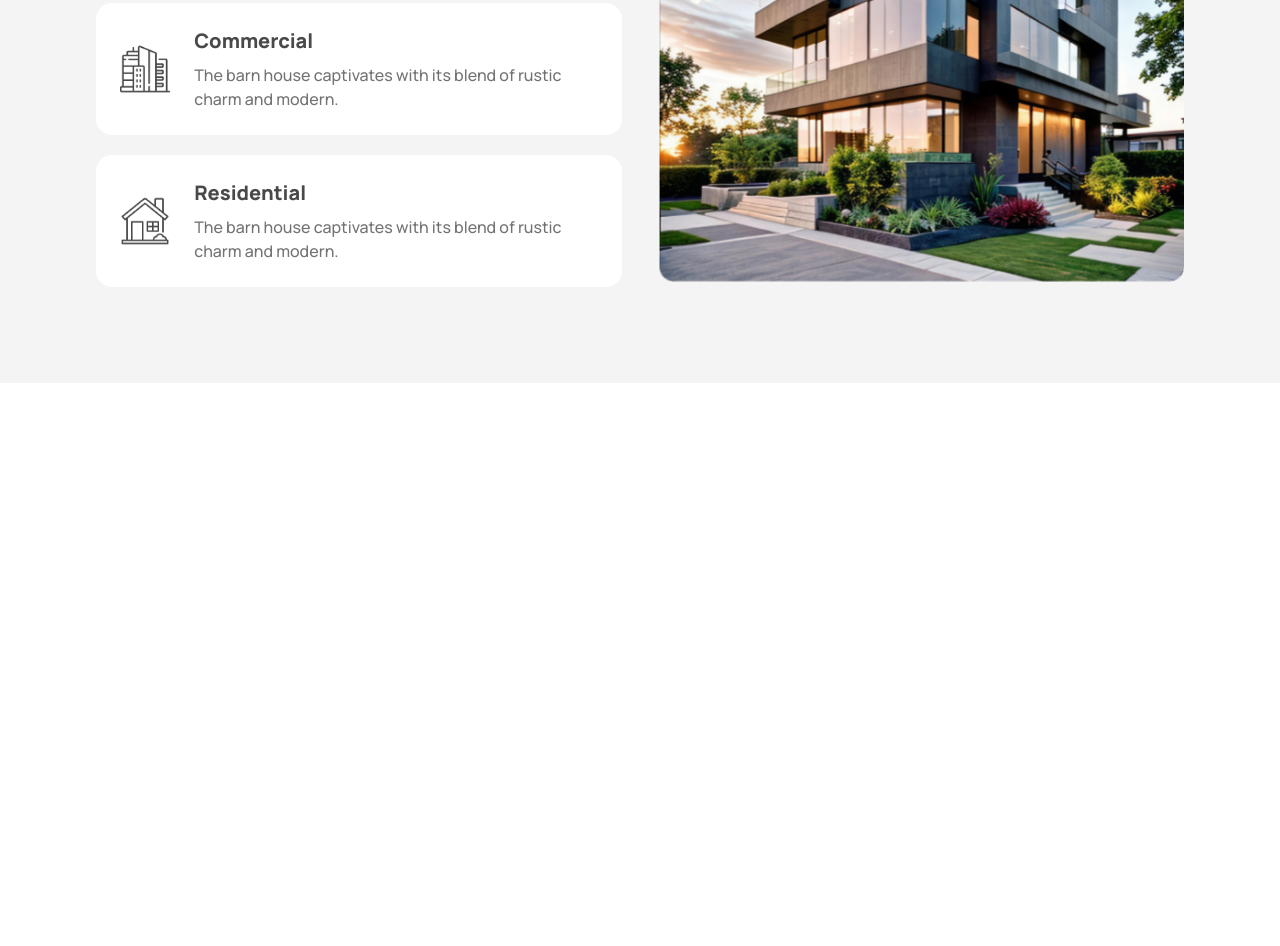
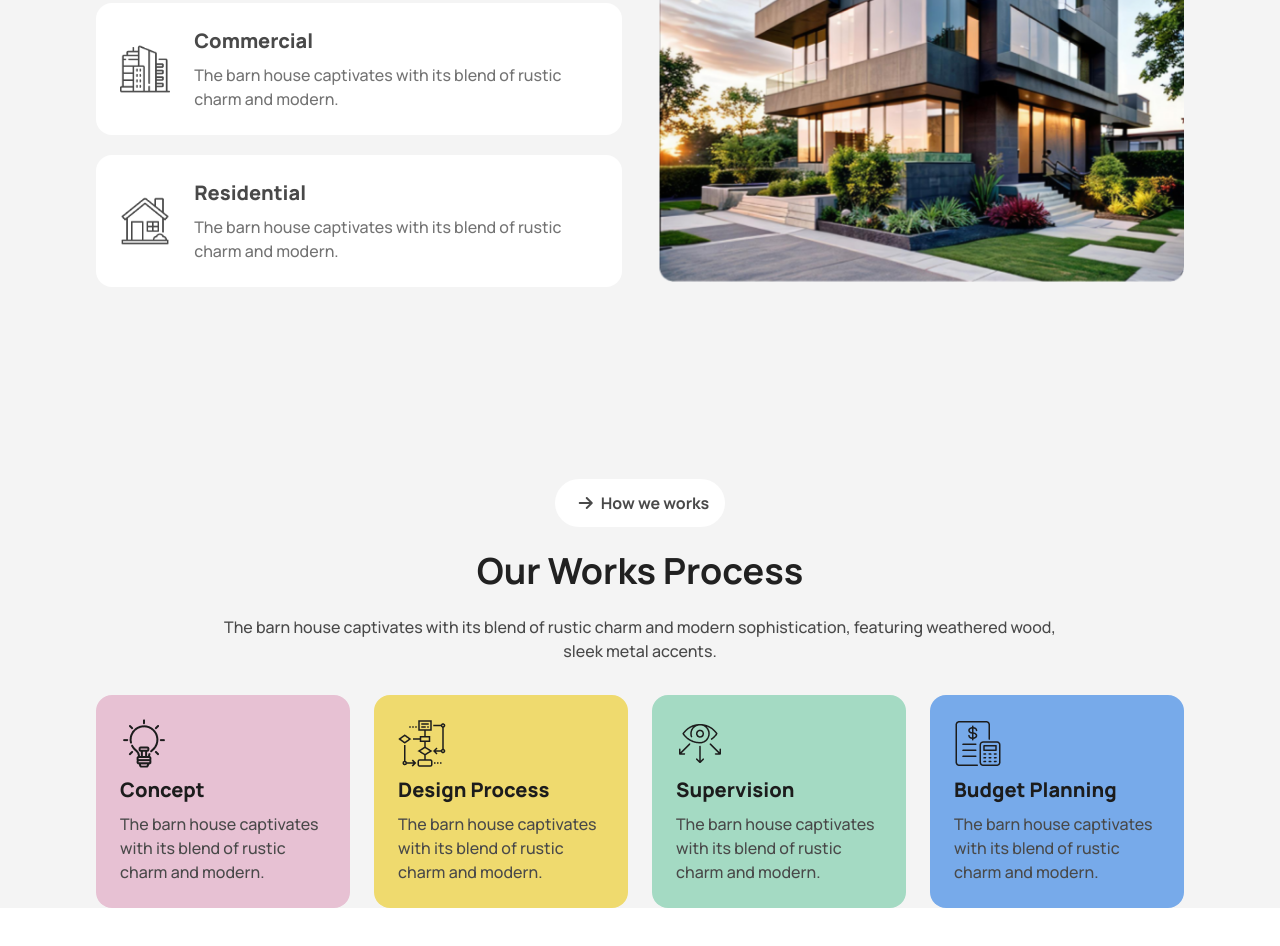
Before and after one commit to Mohammad-Monzurul-Kabir-Ahsan/Assignment-3, a plain HTML site: page index.html in a window 1280 px wide. Shown: the part 1087-2033 px from the top of the page. Before the commit the page ends 1566 px from the top, so only its background shows below. Drawn offline with nearby package versions, Linux system fonts and the light colour scheme.

Commit message:
work process  section complete

```diff
--- a/index.html
+++ b/index.html
@@ -96,6 +96,49 @@
                     <img src="./images/Vector.png" alt="" class="invisible lg:visible">
                 </div>
             </section>
+            <!-- work process section -->
+            <section class="lg:max-w-screen-xl px-4 md:px-16 lg:px-24 mx-auto mb-10 md:mb-16 lg:mb-24 relative">
+                    <!-- text content section -->
+                        <div class="text-center">
+                            <button class="bg-white font-bold text-base text-[#494949] py-2 px-4 rounded-full mb-6"><i class="fa-solid fa-arrow-right bg-white rounded-full p-2 "> </i>How we works</button>
+                            <h3 class="font-bold text-2xl md:text-3xl lg:text-4xl text-[#212121] mb-6">Our Works Process</h3>
+                            <p class="font-medium text-sm md:text-base text-[#494949] mb-6 lg:mb-8 lg:w-4/5 mx-auto">The barn house captivates with its blend of rustic charm and modern sophistication, featuring weathered wood, sleek metal accents.</p>
+                        </div>
+                        <!-- card container -->
+                        <div class="grid grid-cols-1 md:grid-cols-2 lg:grid-cols-4 gap-4 md:gap-5 lg:gap-6">
+                            <!-- card 1 -->
+                            <div class="bg-[#E7C1D3] rounded-2xl p-6 space-y-2">
+                                <div>
+                                    <img src="./images/concept.png" alt="">
+                                </div>
+                                <h4 class="font-extrabold text-xl text-[#1C1C1C]">Concept</h4>
+                                <p class="font-medium text-base text-[#494949]">The barn house captivates with its blend of rustic charm and modern.</p>
+                            </div>
+                            <!-- card 2 -->
+                            <div class="bg-[#EFDA6E] rounded-2xl p-6 space-y-2">
+                                <div>
+                                    <img src="./images/flow-chart.png" alt="">
+                                </div>
+                                <h4 class="font-extrabold text-xl text-[#1C1C1C]">Design Process</h4>
+                                <p class="font-medium text-base text-[#494949]">The barn house captivates with its blend of rustic charm and modern.</p>
+                            </div>
+                            <!-- card 3 -->
+                            <div class="bg-[#A4DAC3] rounded-2xl p-6 space-y-2">
+                                <div>
+                                    <img src="./images/vision.png" alt="">
+                                </div>
+                                <h4 class="font-extrabold text-xl text-[#1C1C1C]">Supervision</h4>
+                                <p class="font-medium text-base text-[#494949]">The barn house captivates with its blend of rustic charm and modern.</p>
+                            </div>
+                            <!-- card 4 -->
+                            <div class="bg-[#77AAEA] rounded-2xl p-6 space-y-2">
+                                <div>
+                                    <img src="./images/budget-planning.png" alt="">
+                                </div>
+                                <h4 class="font-extrabold text-xl text-[#1C1C1C]">Budget Planning</h4>
+                                <p class="font-medium text-base text-[#494949]">The barn house captivates with its blend of rustic charm and modern.</p>
+                            </div>
+                        </div>
 
         </div>
     </main>
```
